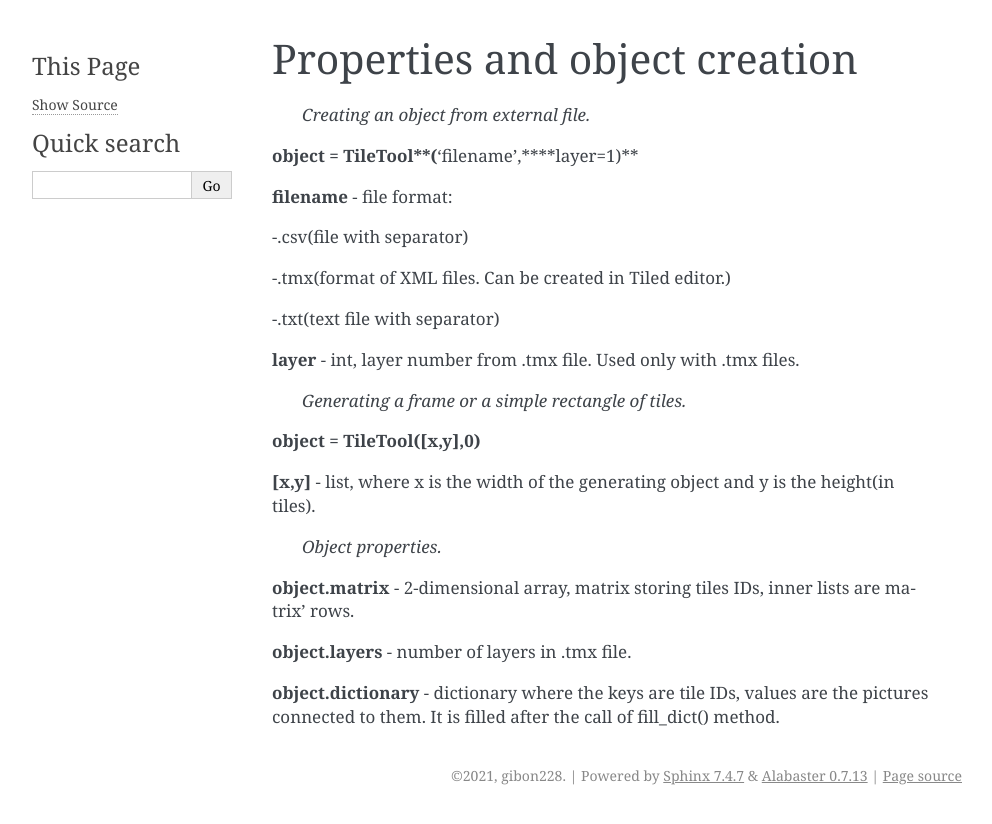
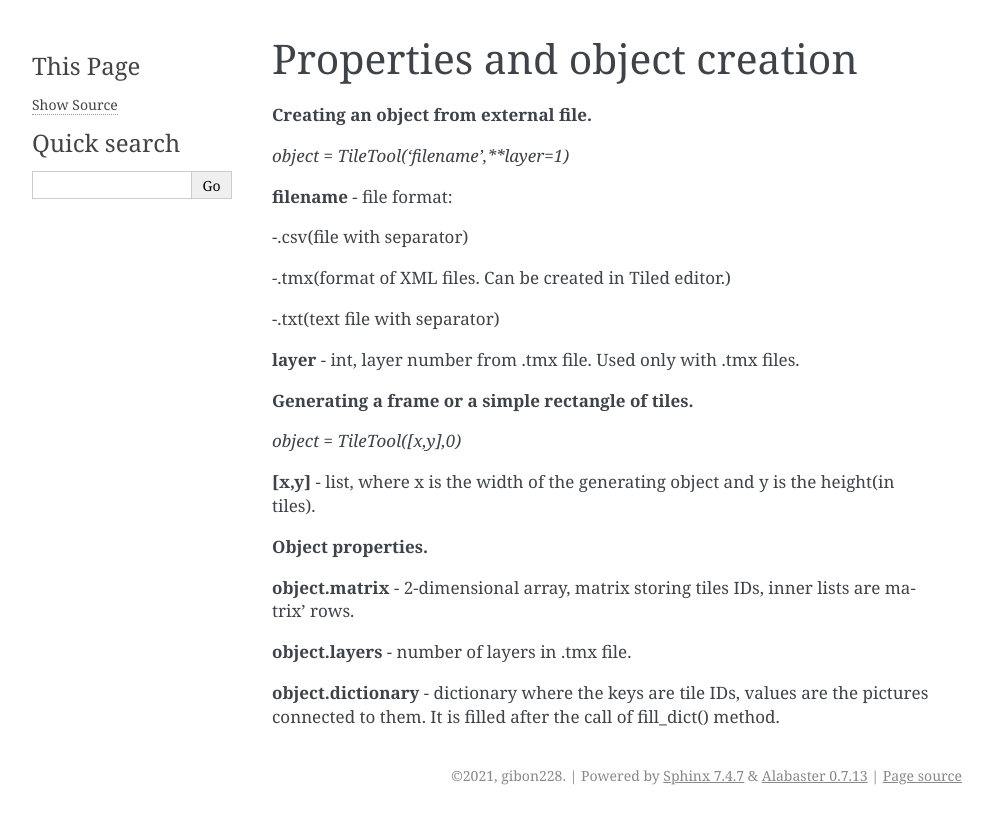
Before and after one commit to gibon228/tiletool, a Sphinx documentation site: the page built from docs/source/properties.rst, in a window 1280 px wide. Shown: the top 824 px of the page, without its empty margins (148-1140 px from the left). Built offline with Sphinx 7.4.7, drawn with Linux system fonts in a browser that asks for light colours.

```diff
--- a/docs/source/properties.rst
+++ b/docs/source/properties.rst
@@ -5,9 +5,9 @@ Properties and object creation
 
 
 
- *Creating an object from external file.*
+**Creating an object from external file.**
 
-**object** **=** **TileTool**(**'filename',****layer=1)**
+*object = TileTool('filename',**layer=1)*
 
 **filename** - file format:
 
@@ -24,14 +24,14 @@ Properties and object creation
 
 
 
- *Generating a frame or a simple rectangle of tiles.*
+**Generating a frame or a simple rectangle of tiles.**
 
-**object = TileTool([x,y],0)**
+*object = TileTool([x,y],0)*
 
 **[x,y]** - list, where x is the width of the generating object and y is the height(in tiles).
 
 
- *Object properties.*
+**Object properties.**
 
 **object.matrix** - 2-dimensional array, matrix storing tiles IDs, inner lists are matrix' rows.
 
```
